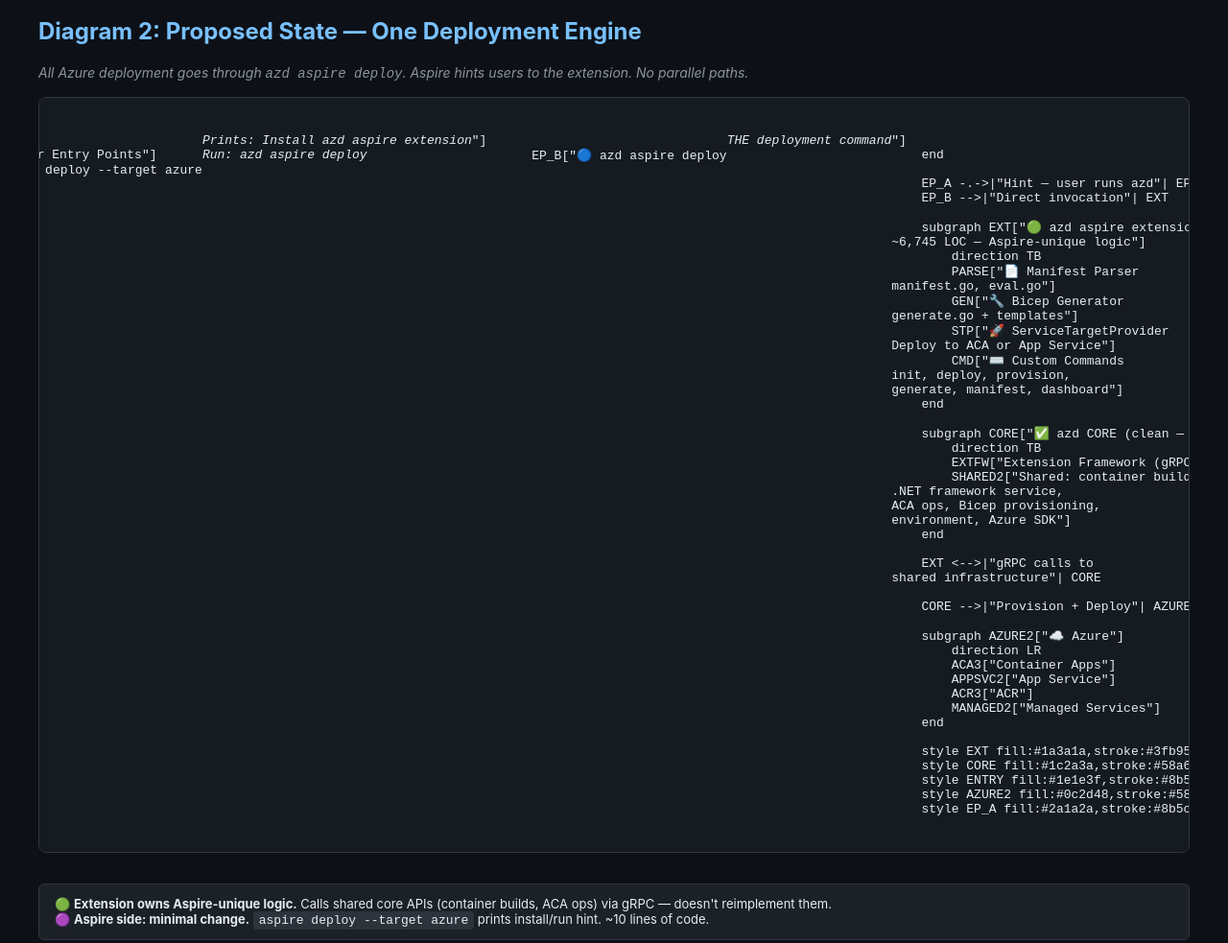
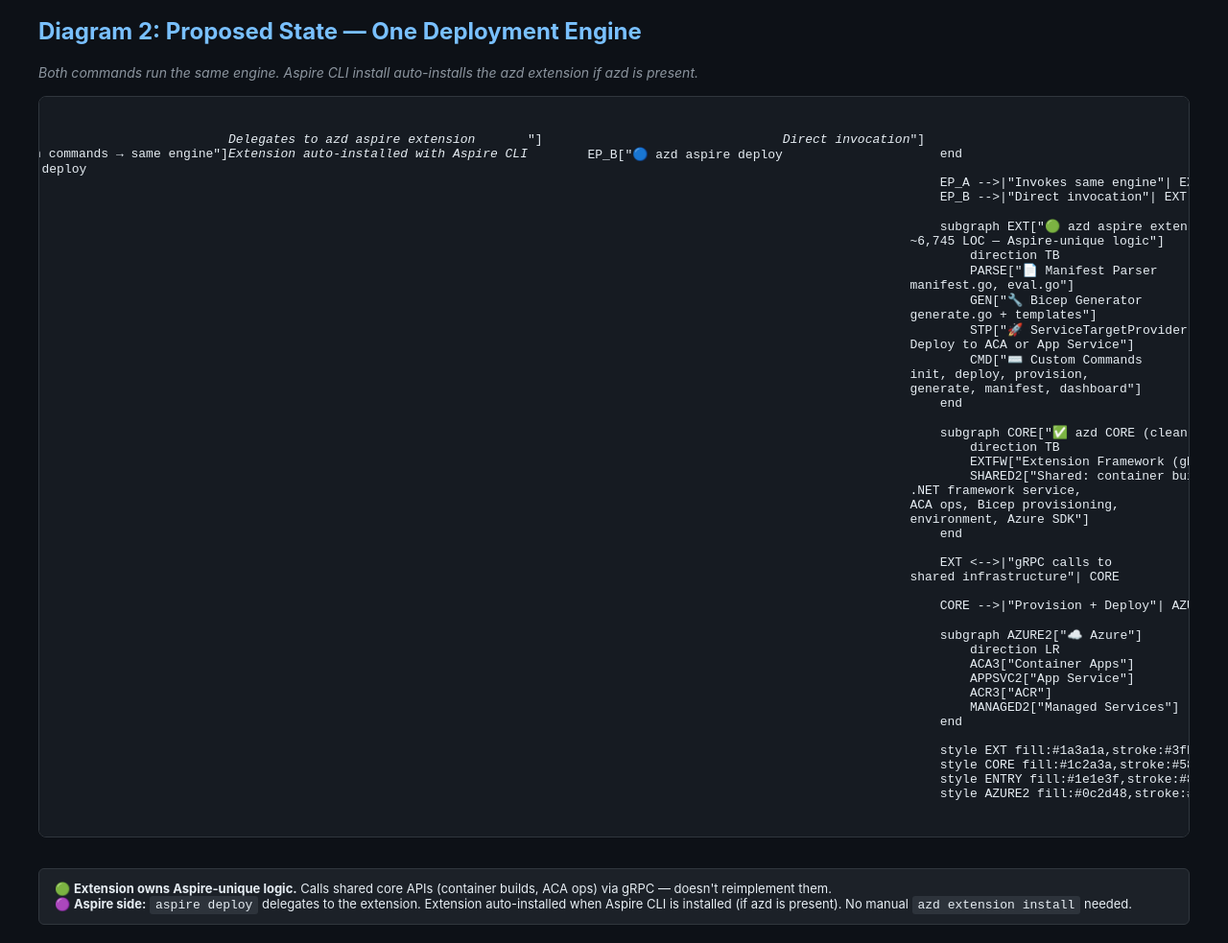
Before and after one commit to spboyer/aspire-azd-diagrams, a plain HTML site: page index.html in a window 1280 px wide. Shown: the part 1520-2503 px from the top of the page at 96% size. Drawn offline with Linux system fonts and the light colour scheme; a script that the page names is missing.

Commit message:
Fix: aspire deploy delegates directly, auto-install extension

```diff
--- a/index.html
+++ b/index.html
@@ -101,17 +101,17 @@
 
 <!-- ───────────────────────────────────────────────────── -->
 <h2>Diagram 2: Proposed State — One Deployment Engine</h2>
-<p class="note">All Azure deployment goes through <code>azd aspire deploy</code>. Aspire hints users to the extension. No parallel paths.</p>
+<p class="note">Both commands run the same engine. Aspire CLI install auto-installs the azd extension if azd is present.</p>
 
 <div class="diagram-container">
 <pre class="mermaid">
 flowchart TB
-    subgraph ENTRY["User Entry Points"]
-        EP_A["🟣 aspire deploy --target azure<br/><i>Prints: Install azd aspire extension<br/>Run: azd aspire deploy</i>"]
-        EP_B["🔵 azd aspire deploy<br/><i>THE deployment command</i>"]
+    subgraph ENTRY["Both commands → same engine"]
+        EP_A["🟣 aspire deploy<br/><i>Delegates to azd aspire extension<br/>Extension auto-installed with Aspire CLI</i>"]
+        EP_B["🔵 azd aspire deploy<br/><i>Direct invocation</i>"]
     end
 
-    EP_A -.->|"Hint — user runs azd"| EP_B
+    EP_A -->|"Invokes same engine"| EXT
     EP_B -->|"Direct invocation"| EXT
 
     subgraph EXT["🟢 azd aspire extension (azure.aspire)<br/>~6,745 LOC — Aspire-unique logic"]
@@ -144,12 +144,11 @@
     style CORE fill:#1c2a3a,stroke:#58a6ff,stroke-width:1px
     style ENTRY fill:#1e1e3f,stroke:#8b5cf6,stroke-width:1px
     style AZURE2 fill:#0c2d48,stroke:#58a6ff,stroke-width:1px
-    style EP_A fill:#2a1a2a,stroke:#8b5cf6,stroke-dasharray:5 5
 </pre>
 </div>
 <div class="legend">
   🟢 <strong>Extension owns Aspire-unique logic.</strong> Calls shared core APIs (container builds, ACA ops) via gRPC — doesn't reimplement them.<br/>
-  🟣 <strong>Aspire side: minimal change.</strong> <code>aspire deploy --target azure</code> prints install/run hint. ~10 lines of code.
+  🟣 <strong>Aspire side:</strong> <code>aspire deploy</code> delegates to the extension. Extension auto-installed when Aspire CLI is installed (if azd is present). No manual <code>azd extension install</code> needed.
 </div>
 
 <!-- ───────────────────────────────────────────────────── -->
```
